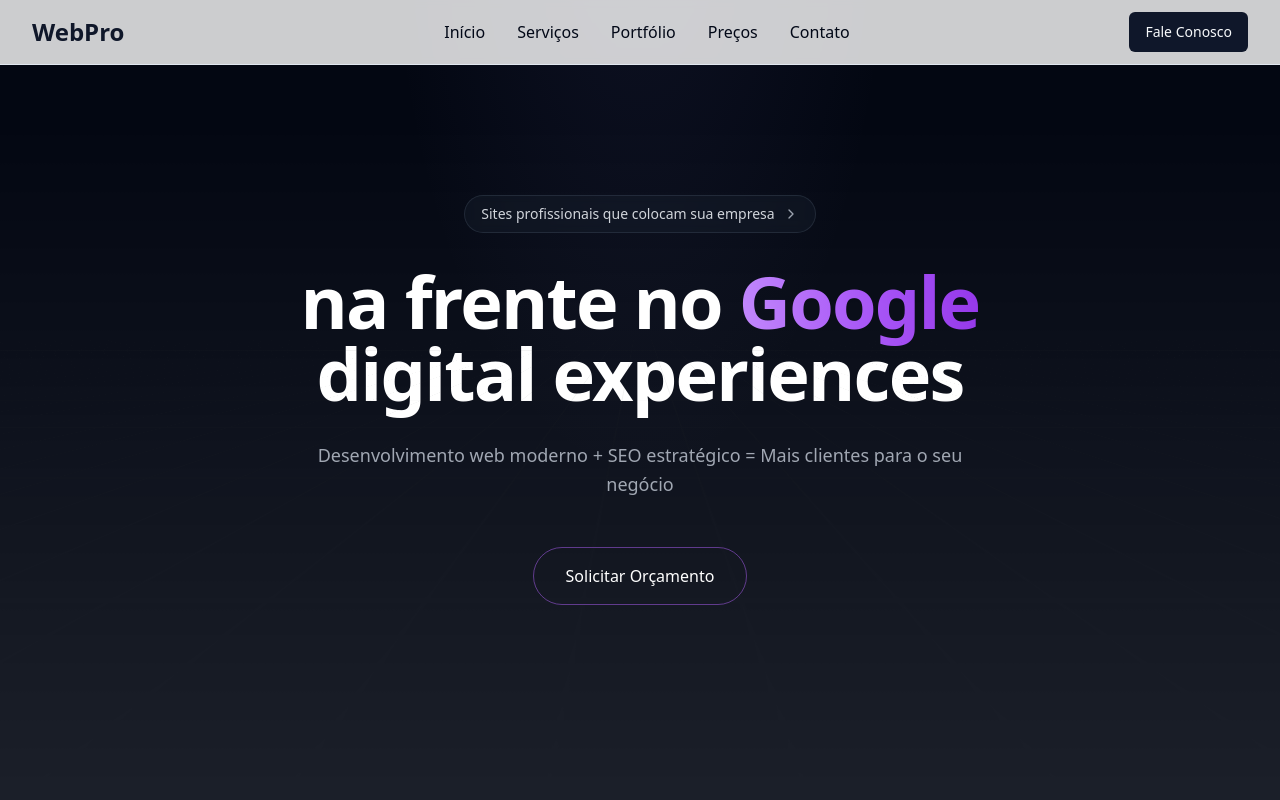
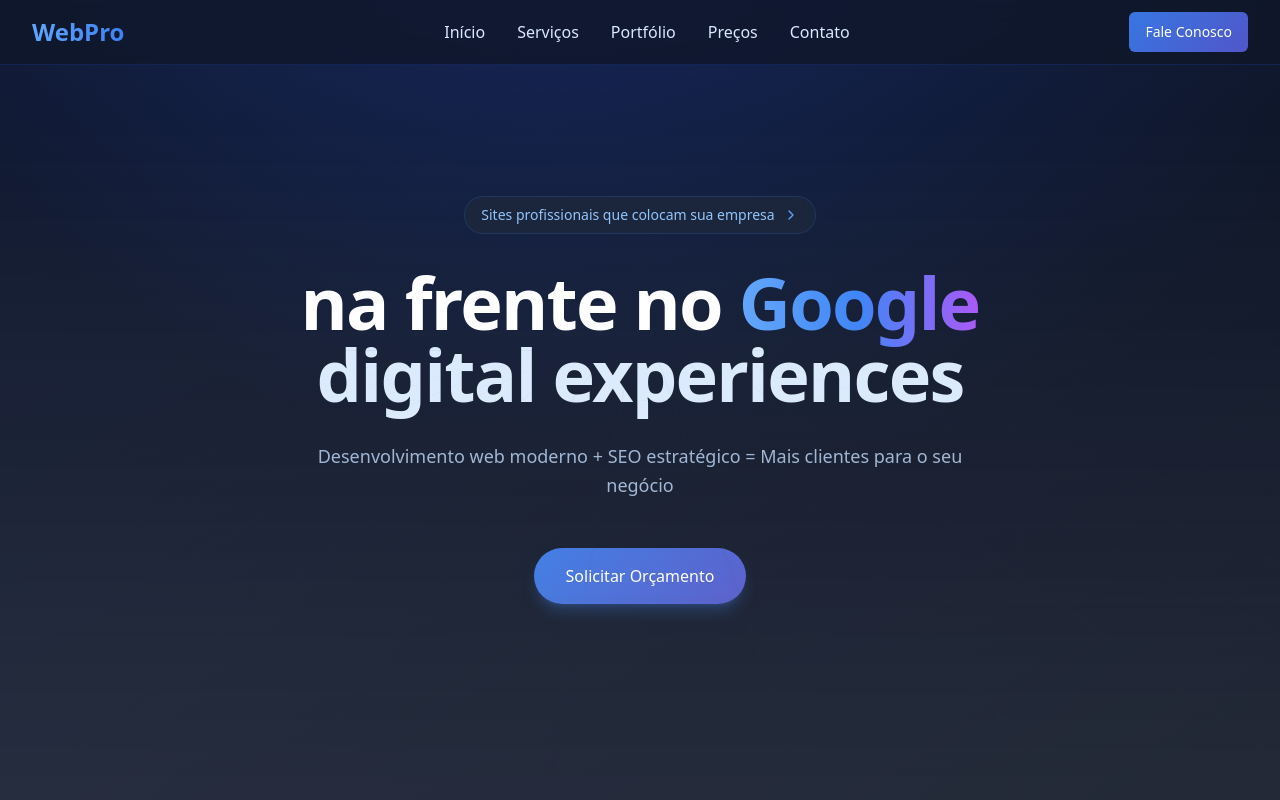
Before and after one commit to edilson-morais/sites-profissionais-rota50ia-edit, a React (Vite) app: page / in a window 1280 px wide. Shown: the top 800 px of the page. Built offline with nearby package versions, Linux system fonts and the light colour scheme.

Commit message:
Refactor: Apply dark theme to hero section
Update the hero section to use dark blue and black tones with gradients and transparency, aligning with the user's request for a darker visual theme.

```diff
--- a/src/components/Header.tsx
+++ b/src/components/Header.tsx
@@ -6,27 +6,27 @@ export const Header = () => {
   const [isMenuOpen, setIsMenuOpen] = useState(false)
 
   return (
-    <header className="fixed top-0 w-full bg-background/80 backdrop-blur-sm border-b border-border z-50">
+    <header className="fixed top-0 w-full backdrop-blur-dark border-b border-blue-800/30 z-50">
       <div className="max-w-7xl mx-auto px-4 sm:px-6 lg:px-8">
         <div className="flex justify-between items-center h-16">
           <div className="flex items-center">
             <div className="flex-shrink-0">
-              <span className="text-2xl font-bold text-primary">WebPro</span>
+              <span className="text-2xl font-bold bg-gradient-to-r from-blue-400 to-blue-500 bg-clip-text text-transparent">WebPro</span>
             </div>
           </div>
 
           <nav className="hidden md:block">
             <div className="ml-10 flex items-baseline space-x-8">
-              <a href="#home" className="text-foreground hover:text-primary transition-colors">Início</a>
-              <a href="#services" className="text-foreground hover:text-primary transition-colors">Serviços</a>
-              <a href="#portfolio" className="text-foreground hover:text-primary transition-colors">Portfólio</a>
-              <a href="#pricing" className="text-foreground hover:text-primary transition-colors">Preços</a>
-              <a href="#contact" className="text-foreground hover:text-primary transition-colors">Contato</a>
+              <a href="#home" className="text-blue-100 hover:text-blue-400 transition-colors">Início</a>
+              <a href="#services" className="text-blue-100 hover:text-blue-400 transition-colors">Serviços</a>
+              <a href="#portfolio" className="text-blue-100 hover:text-blue-400 transition-colors">Portfólio</a>
+              <a href="#pricing" className="text-blue-100 hover:text-blue-400 transition-colors">Preços</a>
+              <a href="#contact" className="text-blue-100 hover:text-blue-400 transition-colors">Contato</a>
             </div>
           </nav>
 
           <div className="hidden md:block">
-            <Button>
+            <Button className="bg-gradient-button hover:scale-105 transition-all duration-300 text-white border-0">
               Fale Conosco
             </Button>
           </div>
@@ -44,14 +44,14 @@ export const Header = () => {
 
         {isMenuOpen && (
           <div className="md:hidden">
-            <div className="px-2 pt-2 pb-3 space-y-1 sm:px-3 bg-background border-t border-border">
-              <a href="#home" className="block px-3 py-2 text-foreground hover:text-primary transition-colors">Início</a>
-              <a href="#services" className="block px-3 py-2 text-foreground hover:text-primary transition-colors">Serviços</a>
-              <a href="#portfolio" className="block px-3 py-2 text-foreground hover:text-primary transition-colors">Portfólio</a>
-              <a href="#pricing" className="block px-3 py-2 text-foreground hover:text-primary transition-colors">Preços</a>
-              <a href="#contact" className="block px-3 py-2 text-foreground hover:text-primary transition-colors">Contato</a>
+            <div className="px-2 pt-2 pb-3 space-y-1 sm:px-3 glass-effect border-t border-blue-800/30">
+              <a href="#home" className="block px-3 py-2 text-blue-100 hover:text-blue-400 transition-colors">Início</a>
+              <a href="#services" className="block px-3 py-2 text-blue-100 hover:text-blue-400 transition-colors">Serviços</a>
+              <a href="#portfolio" className="block px-3 py-2 text-blue-100 hover:text-blue-400 transition-colors">Portfólio</a>
+              <a href="#pricing" className="block px-3 py-2 text-blue-100 hover:text-blue-400 transition-colors">Preços</a>
+              <a href="#contact" className="block px-3 py-2 text-blue-100 hover:text-blue-400 transition-colors">Contato</a>
               <div className="pt-4">
-                <Button className="w-full">
+                <Button className="w-full bg-gradient-button hover:scale-105 transition-all duration-300 text-white border-0">
                   Fale Conosco
                 </Button>
               </div>
--- a/src/components/ui/hero-section-dark.tsx
+++ b/src/components/ui/hero-section-dark.tsx
@@ -77,34 +77,54 @@ const HeroSection = React.forwardRef<HTMLDivElement, HeroSectionProps>(
     ref,
   ) => {
     return (
-      <div className={cn("relative min-h-screen", className)} ref={ref} {...props}>
-        <div className="absolute top-0 z-[0] h-full w-full bg-gray-950 bg-[radial-gradient(ellipse_20%_80%_at_50%_-20%,rgba(120,119,198,0.1),rgba(255,255,255,0))]" />
-        <section className="relative max-w-full mx-auto z-1">
-          <RetroGrid {...gridOptions} />
-          <div className="max-w-4xl z-10 mx-auto px-4 py-32 gap-12 md:px-8 flex flex-col items-center justify-center min-h-screen">
+      <div className={cn("relative min-h-screen bg-gradient-dark-blue", className)} ref={ref} {...props}>
+        {/* Enhanced dark blue gradient background */}
+        <div className="absolute top-0 z-[0] h-full w-full bg-gradient-to-br from-blue-950 via-slate-900 to-black" />
+        <div
+          className="absolute top-0 z-[1] h-full w-full"
+          style={{
+            background: 'radial-gradient(ellipse 60% 80% at 50% -20%, rgba(30, 64, 175, 0.3), rgba(15, 23, 42, 0.8))'
+          }}
+        />
+
+        <section className="relative max-w-full mx-auto z-10">
+          <RetroGrid
+            angle={gridOptions?.angle || 65}
+            cellSize={gridOptions?.cellSize || 45}
+            opacity={gridOptions?.opacity || 0.15}
+            lightLineColor="#1e40af"
+            darkLineColor="#1e293b"
+            {...gridOptions}
+          />
+
+          <div className="max-w-4xl z-20 mx-auto px-4 py-32 gap-12 md:px-8 flex flex-col items-center justify-center min-h-screen">
             <div className="space-y-8 max-w-4xl mx-auto text-center">
-              <div className="inline-flex items-center gap-2 px-4 py-2 rounded-full border border-gray-700/50 bg-gray-800/30 backdrop-blur-sm">
-                <span className="text-sm text-gray-300 font-medium">{title}</span>
-                <ChevronRight className="w-4 h-4 text-gray-400" />
+              {/* Top tag with glass effect */}
+              <div className="inline-flex items-center gap-2 px-4 py-2 rounded-full glass-effect">
+                <span className="text-sm text-blue-300 font-medium">{title}</span>
+                <ChevronRight className="w-4 h-4 text-blue-400" />
               </div>
 
-              <h1 className="text-5xl md:text-7xl font-bold tracking-tight text-white leading-tight">
-                {subtitle.regular}
-                <span className="bg-gradient-to-r from-purple-400 via-purple-500 to-purple-600 bg-clip-text text-transparent">
+              {/* Main title with blue gradients */}
+              <h1 className="text-5xl md:text-7xl font-bold tracking-tight leading-tight">
+                <span className="text-white">{subtitle.regular}</span>
+                <span className="bg-gradient-to-r from-blue-400 via-blue-500 to-purple-500 bg-clip-text text-transparent">
                   {subtitle.gradient}
                 </span>
                 <br />
-                <span className="text-white">digital experiences</span>
+                <span className="text-blue-100">digital experiences</span>
               </h1>
 
-              <p className="text-lg text-gray-400 max-w-2xl mx-auto leading-relaxed">
+              {/* Description */}
+              <p className="text-lg text-blue-200/80 max-w-2xl mx-auto leading-relaxed">
                 {description}
               </p>
 
+              {/* CTA Button with gradient */}
               <div className="pt-4">
                 <a
                   href={ctaHref}
-                  className="inline-flex items-center justify-center px-8 py-4 text-base font-medium text-white bg-transparent border border-purple-500/50 rounded-full hover:border-purple-400 hover:bg-purple-500/10 transition-all duration-300 focus:outline-none focus:ring-2 focus:ring-purple-500 focus:ring-offset-2 focus:ring-offset-gray-900"
+                  className="inline-flex items-center justify-center px-8 py-4 text-base font-medium text-white bg-gradient-button rounded-full hover:scale-105 transition-all duration-300 shadow-lg shadow-blue-500/25 focus:outline-none focus:ring-2 focus:ring-blue-500 focus:ring-offset-2 focus:ring-offset-slate-900"
                 >
                   {ctaText}
                 </a>
--- a/src/index.css
+++ b/src/index.css
@@ -8,44 +8,49 @@ All colors MUST be HSL.
 
 @layer base {
   :root {
-    --background: 0 0% 100%;
-    --foreground: 222.2 84% 4.9%;
+    --background: 220 26% 8%;
+    --foreground: 210 40% 98%;
 
-    --card: 0 0% 100%;
-    --card-foreground: 222.2 84% 4.9%;
+    --card: 220 26% 10%;
+    --card-foreground: 210 40% 98%;
 
-    --popover: 0 0% 100%;
-    --popover-foreground: 222.2 84% 4.9%;
+    --popover: 220 26% 12%;
+    --popover-foreground: 210 40% 98%;
 
-    --primary: 222.2 47.4% 11.2%;
-    --primary-foreground: 210 40% 98%;
+    --primary: 217 91% 60%;
+    --primary-foreground: 220 26% 8%;
 
-    --secondary: 210 40% 96.1%;
-    --secondary-foreground: 222.2 47.4% 11.2%;
+    --secondary: 220 26% 15%;
+    --secondary-foreground: 210 40% 98%;
 
-    --muted: 210 40% 96.1%;
-    --muted-foreground: 215.4 16.3% 46.9%;
+    --muted: 220 26% 12%;
+    --muted-foreground: 215 20% 65%;
 
-    --accent: 210 40% 96.1%;
-    --accent-foreground: 222.2 47.4% 11.2%;
+    --accent: 217 91% 60%;
+    --accent-foreground: 220 26% 8%;
 
-    --destructive: 0 84.2% 60.2%;
+    --destructive: 0 84% 60%;
     --destructive-foreground: 210 40% 98%;
 
-    --border: 214.3 31.8% 91.4%;
-    --input: 214.3 31.8% 91.4%;
-    --ring: 222.2 84% 4.9%;
+    --border: 220 26% 18%;
+    --input: 220 26% 15%;
+    --ring: 217 91% 60%;
 
     --radius: 0.5rem;
 
-    /* Hero gradients and effects */
-    --gradient-hero-bg: radial-gradient(ellipse 20% 80% at 50% -20%, rgba(120,119,198,0.15), rgba(255,255,255,0));
-    --gradient-hero-bg-dark: radial-gradient(ellipse 20% 80% at 50% -20%, rgba(120,119,198,0.3), rgba(255,255,255,0));
-    --gradient-hero-text: linear-gradient(180deg, #000 0%, rgba(0, 0, 0, 0.75) 100%);
-    --gradient-hero-text-dark: linear-gradient(180deg, #FFF 0%, rgba(255, 255, 255, 0.00) 202.08%);
-    --gradient-purple-pink: linear-gradient(to right, #9333ea, #ec4899);
-    --gradient-purple-orange: linear-gradient(to right, #c084fc, #fed7aa);
-    --gradient-conic-spin: conic-gradient(from 90deg at 50% 50%, #E2CBFF 0%, #393BB2 50%, #E2CBFF 100%);
+    /* Hero gradients and effects - Dark blue themes */
+    --gradient-hero-bg: radial-gradient(ellipse 40% 80% at 50% -20%, rgba(59, 130, 246, 0.15), rgba(0, 0, 0, 0.8));
+    --gradient-hero-bg-dark: radial-gradient(ellipse 40% 80% at 50% -20%, rgba(59, 130, 246, 0.25), rgba(0, 0, 0, 0.9));
+    --gradient-hero-text: linear-gradient(180deg, #1e293b 0%, rgba(0, 0, 0, 0.9) 100%);
+    --gradient-hero-text-dark: linear-gradient(180deg, #f8fafc 0%, rgba(59, 130, 246, 0.8) 202.08%);
+    --gradient-blue-purple: linear-gradient(135deg, #1e40af, #3b82f6, #6366f1);
+    --gradient-dark-blue: linear-gradient(135deg, #0f172a, #1e293b, #334155);
+    --gradient-conic-spin: conic-gradient(from 90deg at 50% 50%, #3b82f6 0%, #1e40af 50%, #3b82f6 100%);
+
+    /* New dark gradients with transparency */
+    --gradient-card-bg: linear-gradient(135deg, rgba(30, 41, 59, 0.8), rgba(51, 65, 85, 0.6));
+    --gradient-button-bg: linear-gradient(135deg, rgba(59, 130, 246, 0.9), rgba(99, 102, 241, 0.8));
+    --gradient-section-bg: linear-gradient(180deg, rgba(15, 23, 42, 0.95), rgba(30, 41, 59, 0.8));
 
     /* Animation variables */
     --grid-angle: 65deg;
@@ -72,33 +77,33 @@ All colors MUST be HSL.
   }
 
   .dark {
-    --background: 222.2 84% 4.9%;
+    --background: 215 28% 6%;
     --foreground: 210 40% 98%;
 
-    --card: 222.2 84% 4.9%;
+    --card: 215 28% 8%;
     --card-foreground: 210 40% 98%;
 
-    --popover: 222.2 84% 4.9%;
+    --popover: 215 28% 10%;
     --popover-foreground: 210 40% 98%;
 
-    --primary: 210 40% 98%;
-    --primary-foreground: 222.2 47.4% 11.2%;
+    --primary: 217 91% 65%;
+    --primary-foreground: 215 28% 6%;
 
-    --secondary: 217.2 32.6% 17.5%;
+    --secondary: 215 28% 12%;
     --secondary-foreground: 210 40% 98%;
 
-    --muted: 217.2 32.6% 17.5%;
-    --muted-foreground: 215 20.2% 65.1%;
+    --muted: 215 28% 10%;
+    --muted-foreground: 215 20% 70%;
 
-    --accent: 217.2 32.6% 17.5%;
-    --accent-foreground: 210 40% 98%;
+    --accent: 217 91% 65%;
+    --accent-foreground: 215 28% 6%;
 
-    --destructive: 0 62.8% 30.6%;
+    --destructive: 0 84% 60%;
     --destructive-foreground: 210 40% 98%;
 
-    --border: 217.2 32.6% 17.5%;
-    --input: 217.2 32.6% 17.5%;
-    --ring: 212.7 26.8% 83.9%;
+    --border: 215 28% 15%;
+    --input: 215 28% 12%;
+    --ring: 217 91% 65%;
     --sidebar-background: 240 5.9% 10%;
     --sidebar-foreground: 240 4.8% 95.9%;
     --sidebar-primary: 224.3 76.3% 48%;
@@ -190,3 +195,36 @@ All colors MUST be HSL.
 .hover-scale:hover {
   transform: scale(1.05);
 }
+
+/* Dark blue gradient utilities */
+.bg-gradient-card {
+  background: var(--gradient-card-bg);
+}
+
+.bg-gradient-button {
+  background: var(--gradient-button-bg);
+}
+
+.bg-gradient-section {
+  background: var(--gradient-section-bg);
+}
+
+.bg-gradient-blue-purple {
+  background: var(--gradient-blue-purple);
+}
+
+.bg-gradient-dark-blue {
+  background: var(--gradient-dark-blue);
+}
+
+/* Backdrop blur and transparency effects */
+.backdrop-blur-dark {
+  backdrop-filter: blur(10px);
+  background: rgba(15, 23, 42, 0.8);
+}
+
+.glass-effect {
+  background: rgba(30, 41, 59, 0.7);
+  backdrop-filter: blur(12px);
+  border: 1px solid rgba(59, 130, 246, 0.2);
+}
```
Also changed, not shown: src/components/Footer.tsx (+21 -21 lines), src/components/Stats.tsx (+7 -4 lines).
